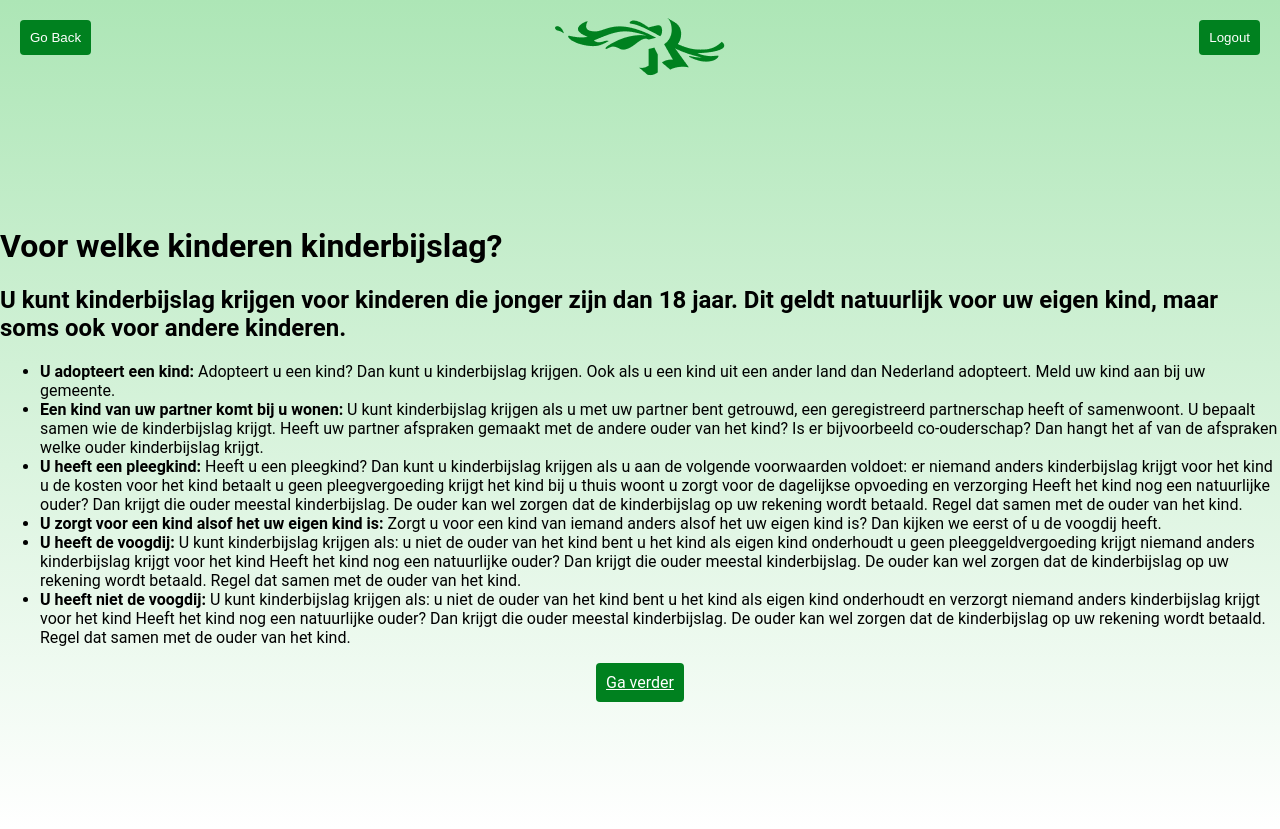
After one commit to Stan-1037079/Zorgtoeslag-Applicatie, a Python web app: template Interactielaag/Flask_UI/templates/kinderbijslag_voorwaarden.html in a window 1280 px wide. The commit adds this page. Run offline with Jinja, Linux system fonts and the light colour scheme; the template is opened without the code that fills it, so the values that code supplies are empty.

Commit message:
Changed kinderbijslag form and css

```diff
--- a/Interactielaag/Flask_UI/confies.py
+++ b/Interactielaag/Flask_UI/confies.py
@@ -1,4 +1,5 @@
 def zorgtoeslagurl():
     return {
         'base_url_objects_zorgtoeslag': "http://localhost:8000/api/v1/objects?type=http://host.docker.internal:8001/api/v1/objecttypes/e55e6e35-651f-49c9-a4b3-e0646d6e429b",
+        'base_url_objects_kinderbijslag': "http://localhost:8000/api/v1/objects?type=http://host.docker.internal:8001/api/v1/objecttypes/474415d1-f462-468b-aadf-2e4123011598",
         'token_objects': "cd63e158f3aca276ef284e3033d020a22899c728"}
--- a/Interactielaag/Flask_UI/templates/home.html
+++ b/Interactielaag/Flask_UI/templates/home.html
@@ -10,9 +10,12 @@
     <img src="{{ url_for('static', filename='Mark.png') }}" alt="Header Image" class="header-image">
     <div class="main-content">
         <div class="centered-container">
-            <h1>Welkom op deze pagina kunt u de onderstaande toeslagen berekenen:</h1>
+            <h1>Welkom! Op deze pagina kunt u de onderstaande toeslagen berekenen:</h1>
             <div class='container'>
                 <a href="/zorgtoeslag_voorwaarden" class="button">Zorgtoeslag</a>
+            </div>
+            <div class='container'>
+                <a href="/kinderbijslag_voorwaarden" class="button">Kinderbijslag</a>
             </div>
             <div class="logout-container">
                 <form action="/logout" method="get">
--- /dev/null
+++ b/Interactielaag/Flask_UI/templates/kinderbijslag_voorwaarden.html
@@ -0,0 +1,61 @@
+<!DOCTYPE html>
+<html lang="nl">
+<head>
+    <meta charset="UTF-8">
+    <meta name="viewport" content="width=device-width, initial-scale=1.0">
+    <link rel="stylesheet" href="{{ url_for('static', filename='css/style_login.css') }}">
+    <title>Voor welke kinderen kinderbijslag?</title>
+</head>
+<body>
+    <img src="{{ url_for('static', filename='Mark.png') }}" alt="Header Image" class="header-image">
+    <div class="main-content">
+        <div class="content">
+            <h1>Voor welke kinderen kinderbijslag?</h1>
+            <h2>U kunt kinderbijslag krijgen voor kinderen die jonger zijn dan 18 jaar. Dit geldt natuurlijk voor uw eigen kind, maar soms ook voor andere kinderen.</h2>
+            <ul>
+                <li><strong>U adopteert een kind:</strong> Adopteert u een kind? Dan kunt u kinderbijslag krijgen. Ook als u een kind uit een ander land dan Nederland adopteert. Meld uw kind aan bij uw gemeente.</li>
+                <li><strong>Een kind van uw partner komt bij u wonen:</strong> U kunt kinderbijslag krijgen als u met uw partner bent getrouwd, een geregistreerd partnerschap heeft of samenwoont. U bepaalt samen wie de kinderbijslag krijgt.
+
+                    Heeft uw partner afspraken gemaakt met de andere ouder van het kind? Is er bijvoorbeeld co-ouderschap? Dan hangt het af van de afspraken welke ouder kinderbijslag krijgt.</li>
+                <li><strong>U heeft een pleegkind:</strong> Heeft u een pleegkind? Dan kunt u kinderbijslag krijgen als u aan de volgende voorwaarden voldoet:
+                    er niemand anders kinderbijslag krijgt voor het kind
+                    u de kosten voor het kind betaalt
+                    u geen pleegvergoeding krijgt
+                    het kind bij u thuis woont
+                    u zorgt voor de dagelijkse opvoeding en verzorging
+                    Heeft het kind nog een natuurlijke ouder? Dan krijgt die ouder meestal kinderbijslag. De ouder kan wel zorgen dat de kinderbijslag op uw rekening wordt betaald. Regel dat samen met de ouder van het kind.</li>
+                <li><strong>U zorgt voor een kind alsof het uw eigen kind is:</strong> Zorgt u voor een kind van iemand anders alsof het uw eigen kind is? Dan kijken we eerst of u de voogdij heeft.</li>
+                <li><strong>U heeft de voogdij:</strong> U kunt kinderbijslag krijgen als:
+
+                    u niet de ouder van het kind bent
+                    u het kind als eigen kind onderhoudt
+                    u geen pleeggeldvergoeding krijgt
+                    niemand anders kinderbijslag krijgt voor het kind
+                    Heeft het kind nog een natuurlijke ouder? Dan krijgt die ouder meestal kinderbijslag. De ouder kan wel zorgen dat de kinderbijslag op uw rekening wordt betaald. Regel dat samen met de ouder van het kind.</li>
+                <li><strong>U heeft niet de voogdij:</strong> U kunt kinderbijslag krijgen als:
+
+                    u niet de ouder van het kind bent
+                    u het kind als eigen kind onderhoudt en verzorgt
+                    niemand anders kinderbijslag krijgt voor het kind
+                    Heeft het kind nog een natuurlijke ouder? Dan krijgt die ouder meestal kinderbijslag. De ouder kan wel zorgen dat de kinderbijslag op uw rekening wordt betaald. Regel dat samen met de ouder van het kind.
+                </li>
+            </ul>
+            <div class="logout-container">
+                <form action="/logout" method="get">
+                    <button type="submit">Logout</button>
+                </form>
+                <div class="goBack-container">
+                    <button class="button" onclick="goBack()">Go Back</button>
+                </div>
+            </div>
+            <div class='container'>
+                <a href="/form_page_kinderbijslag" class="button">Ga verder</a>
+            </div>
+            <script>
+            function goBack() {
+                window.history.back();
+            }
+            </script>
+        </div>
+</body>
+</html>
--- a/Proceslaag/ORC/conf.py
+++ b/Proceslaag/ORC/conf.py
@@ -4,6 +4,7 @@ def urls_tokens():
     'base_url_object_types': "http://localhost:8001/api/v1",
     'base_url_object_types_internal': "http://host.docker.internal:8001/api/v1",
     'base_url_objects_zorgtoeslag': "http://localhost:8000/api/v1/objects?type=http://host.docker.internal:8001/api/v1/objecttypes/e55e6e35-651f-49c9-a4b3-e0646d6e429b",
+    'base_url_objects_kinderbijslag': "http://localhost:8000/api/v1/objects?type=http://host.docker.internal:8001/api/v1/objecttypes/474415d1-f462-468b-aadf-2e4123011598",
     'token_objects': "cd63e158f3aca276ef284e3033d020a22899c728",
     'token_object_types': "7931f4ed20c531b422dc2d9693f1d280e5d12807",
     }
--- a/Proceslaag/ORC/objecttypes.py
+++ b/Proceslaag/ORC/objecttypes.py
@@ -4,6 +4,7 @@ conf = urls_tokens()
 from json_schema_test import test_data, json_schema_koek
 #from Testen import meta_data, json_schema
 from Zorgtoeslag_json import meta_data_zorg, json_schema_zorg
+from Kinderbijslag_schema import kinderbijslag_meta_data, Kinderbijslag_json_schema
 
 def getAllObjecttypes(headers = {"Authorization": "Token " + conf['token_object_types'], "Content-Type": "application/json"}):
     # Stuur een GET-verzoek naar het endpoint voor alle objecttypes
@@ -94,6 +95,7 @@ def patchObjecttype(url, update_data, headers={"Authorization": "Token " + conf[
 
 #postObjecttype(meta_data, json_schema)
 #postObjecttype(meta_data_zorg, json_schema_zorg)
+#postObjecttype(kinderbijslag_meta_data, Kinderbijslag_json_schema)
 #getAllObjecttypes()
 #getAllObjecttypesUID()
 
```
Also changed, not shown: Interactielaag/Flask_UI/app.py (+39 -10 lines), Interactielaag/Flask_UI/forms.py (+9 -1 lines), Interactielaag/Flask_UI/templates/form_page_kinderbijslag.html (added, +55 -0 lines), Interactielaag/Flask_UI/templates/kinderbijslag_resultaat.html (added, +30 -0 lines), Proceslaag/ORC/Kinderbijslag_schema.py (added, +30 -0 lines), Proceslaag/ORC/objects.py (+17 -0 lines).
